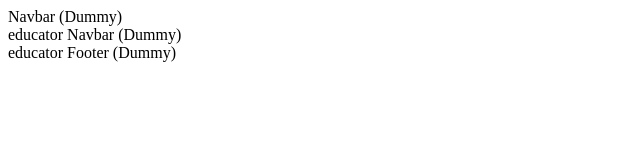
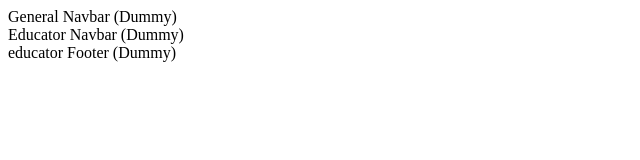
Before and after one commit to Jeynang2024/Eduportal, a React (Vite) app in the folder client/: page /educator in a window 1280 px wide. Shown: the top 160 px of the page, without its empty margins (0-640 px from the left). Built offline with nearby package versions, Linux system fonts and the light colour scheme.

Commit message:
Implement dynamic Navbar component with user type routing and add individual Navbar components

```diff
--- a/client/src/components/navigation/Navbar.jsx
+++ b/client/src/components/navigation/Navbar.jsx
@@ -1,4 +1,19 @@
-const Navbar = ({ userType }) => (
-  <nav>{userType ? `${userType} Navbar (Dummy)` : "Navbar (Dummy)"}</nav>
-);
+import NavbarAdmin from "./NavbarAdmin";
+import NavbarEducator from "./NavbarEducator";
+import NavbarStudent from "./NavbarStudent";
+import NavbarGeneral from "./NavbarGeneral";
+
+const Navbar = ({ userType }) => {
+  switch (userType) {
+    case "admin":
+      return <NavbarAdmin />;
+    case "educator":
+      return <NavbarEducator />;
+    case "student":
+      return <NavbarStudent />;
+    default:
+      return <NavbarGeneral />;
+  }
+};
+
 export default Navbar;
--- /dev/null
+++ b/client/src/components/navigation/NavbarAdmin.jsx
@@ -0,0 +1,2 @@
+const NavbarAdmin = () => <nav>Admin Navbar (Dummy)</nav>;
+export default NavbarAdmin;
--- /dev/null
+++ b/client/src/components/navigation/NavbarEducator.jsx
@@ -0,0 +1,2 @@
+const NavbarEducator = () => <nav>Educator Navbar (Dummy)</nav>;
+export default NavbarEducator;
--- /dev/null
+++ b/client/src/components/navigation/NavbarGeneral.jsx
@@ -0,0 +1,2 @@
+const NavbarGeneral = () => <nav>General Navbar (Dummy)</nav>;
+export default NavbarGeneral;
--- /dev/null
+++ b/client/src/components/navigation/NavbarStudent.jsx
@@ -0,0 +1,2 @@
+const NavbarStudent = () => <nav>Student Navbar (Dummy)</nav>;
+export default NavbarStudent;
```
